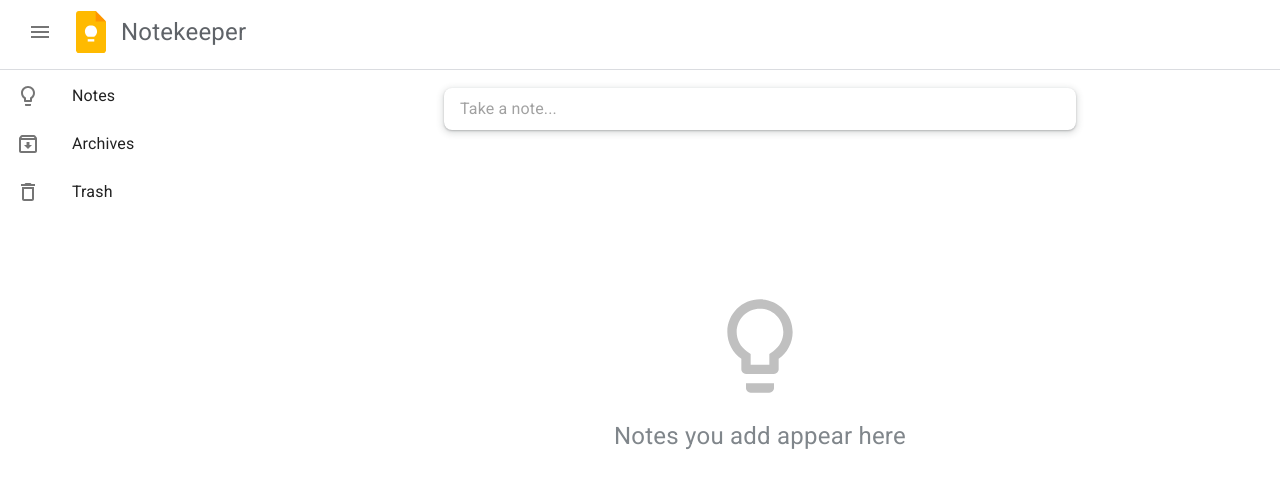
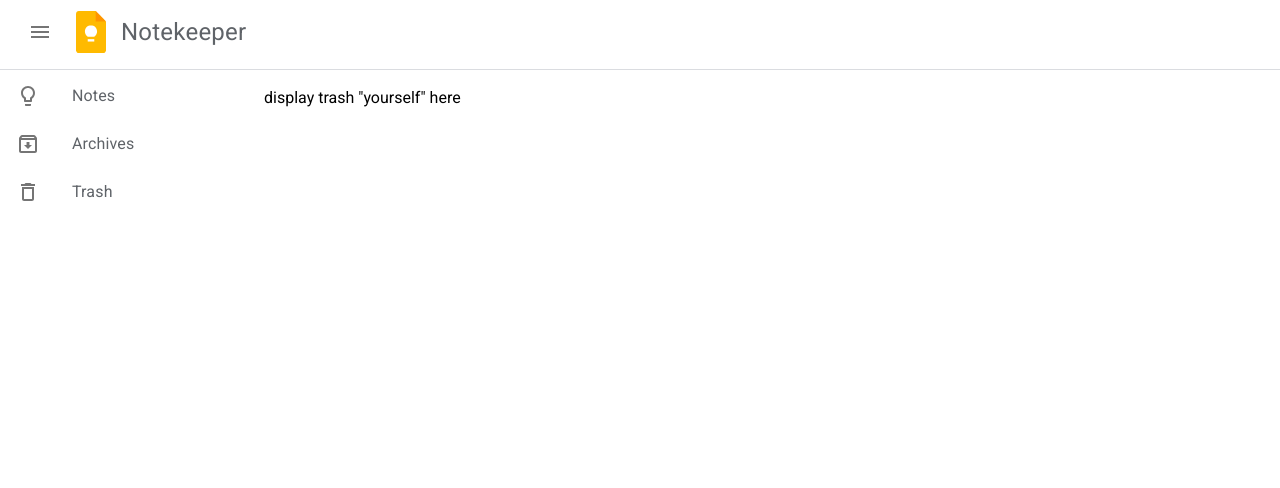
Before and after one commit to oneknucklehead/notekeeper, a React (Create React App) app: page /trash in a window 1280 px wide. Shown: the top 488 px of the page. Built offline with nearby package versions, Linux system fonts and the light colour scheme.

Commit message:
trash functionality implemented

```diff
--- a/package.json
+++ b/package.json
@@ -14,13 +14,14 @@
     "react": "^18.2.0",
     "react-beautiful-dnd": "^13.1.1",
     "react-dom": "^18.2.0",
+    "react-router-dom": "^6.4.1",
     "react-scripts": "5.0.1",
     "uuid": "^9.0.0",
     "web-vitals": "^2.1.4"
   },
   "scripts": {
     "predeploy": "npm run build",
-  "deploy": "gh-pages -d build",
+    "deploy": "gh-pages -d build",
     "start": "react-scripts start",
     "build": "react-scripts build",
     "test": "react-scripts test",
--- /dev/null
+++ b/src/Components/ArchiveArea/ArchiveArea.js
@@ -0,0 +1,25 @@
+import React from 'react'
+import { styled } from '@mui/material'
+import { Box } from '@mui/system'
+
+const DrawerHeader = styled('div')(({ theme }) => ({
+  ...theme.mixins.toolbar,
+}))
+const ArchiveArea = () => {
+  return (
+    <Box
+      sx={{
+        display: 'flex',
+        width: '100%',
+        height: '100vh',
+      }}
+    >
+      <Box sx={{ p: 3, width: '100%' }}>
+        <DrawerHeader></DrawerHeader>
+        display archive here
+      </Box>
+    </Box>
+  )
+}
+
+export default ArchiveArea
--- a/src/Components/Home/Home.js
+++ b/src/Components/Home/Home.js
@@ -1,13 +1,22 @@
 import { Box } from '@mui/material'
+import { BrowserRouter as Router, Routes, Route } from 'react-router-dom'
 import React from 'react'
 import NoteArea from '../NoteArea/NoteArea'
 import Sidebar from '../Sidebar/Sidebar'
+import TrashArea from '../TrashArea/TrashArea'
+import ArchiveArea from '../ArchiveArea/ArchiveArea'
 
 const Home = () => {
   return (
     <Box style={{ display: 'flex', width: '100%' }}>
-      <Sidebar />
-      <NoteArea />
+      <Router>
+        <Sidebar />
+        <Routes>
+          <Route path='/' element={<NoteArea />} />
+          <Route path='trash' element={<TrashArea />} />
+          <Route path='archive' element={<ArchiveArea />} />
+        </Routes>
+      </Router>
     </Box>
   )
 }
--- a/src/Components/NavList/NavList.js
+++ b/src/Components/NavList/NavList.js
@@ -3,22 +3,28 @@ import { List, ListItem, ListItemIcon, ListItemText } from '@mui/material'
 import Archive from '@mui/icons-material/ArchiveOutlined'
 import Lightbulb from '@mui/icons-material/LightbulbOutlined'
 import Delete from '@mui/icons-material/DeleteOutlineOutlined'
+import { Link } from 'react-router-dom'
 const NavList = () => {
   const lists = [
     {
       id: 1,
       name: 'Notes',
       icon: <Lightbulb sx={{ padding: 0, margin: 0 }} />,
+      route: '/',
     },
-    { id: 2, name: 'Archives', icon: <Archive /> },
-    { id: 3, name: 'Trash', icon: <Delete /> },
+    { id: 2, name: 'Archives', icon: <Archive />, route: '/archive' },
+    { id: 3, name: 'Trash', icon: <Delete />, route: '/trash' },
   ]
 
   return (
     <List>
       {lists.map((list) => (
+        <Link
+          key={list.id}
+          to={`${list.route}`}
+          style={{ textDecoration: 'none', color: '#5f6368' }}
+        >
           <ListItem
-          key={list.id}
             button
             sx={{
               borderBottomRightRadius: '2rem',
@@ -28,6 +34,7 @@ const NavList = () => {
             <ListItemIcon>{list.icon}</ListItemIcon>
             <ListItemText primary={list.name} />
           </ListItem>
+        </Link>
       ))}
     </List>
   )
--- a/src/Components/Note/Note.js
+++ b/src/Components/Note/Note.js
@@ -11,6 +11,7 @@ import {
 } from '@mui/material'
 import PushPinOutlinedIcon from '@mui/icons-material/PushPinOutlined'
 import PushPinIcon from '@mui/icons-material/PushPin'
+import DeleteForeverIcon from '@mui/icons-material/DeleteForever'
 import React, { useContext, useState } from 'react'
 import { NoteContext } from '../../Context/Context'
 import { Box } from '@mui/system'
@@ -44,10 +45,11 @@ const style = {
 }
 
 const Note = ({ note }) => {
-  const { notes, setNotes, pinnedNotes, setPinnedNotes } =
+  const { notes, setNotes, pinnedNotes, setPinnedNotes, trash, setTrash } =
     useContext(NoteContext)
 
   const [open, setOpen] = useState(false)
+  const [hover, setHover] = useState(false)
   const handlePinNote = (note) => {
     if (note.pinned) {
       const updatedNotes = pinnedNotes.filter((data) => data.id !== note.id)
@@ -61,12 +63,23 @@ const Note = ({ note }) => {
       setPinnedNotes((state) => [note, ...state])
     }
   }
-  const handleModalOpen = () => {
+  const handleDeleteNotes = (note) => {
+    var deletedNote
+    if (note.pinned) {
+      deletedNote = pinnedNotes.filter((data) => data.id === note.id)
+      const updatedNotes = pinnedNotes.filter((data) => data.id !== note.id)
+      setPinnedNotes(updatedNotes)
+    } else {
+      deletedNote = notes.filter((data) => data.id === note.id)
+      const updatedNotes = notes.filter((data) => data.id !== note.id)
+      setNotes(updatedNotes)
+    }
+    setTrash((state) => [...deletedNote, ...state])
+  }
+  const handleModal = () => {
     setOpen(!open)
   }
-  const handleModalClose = () => {
-    setOpen(!open)
-  }
+
   const handleNoteChange = (e) => {
     const updatedNote = { ...note, [e.target.name]: e.target.value }
     let updatedNotes
@@ -95,19 +108,25 @@ const Note = ({ note }) => {
   return (
     <>
       {!open && (
-        <NoteCard onClick={handleModalOpen}>
+        <NoteCard
+          onMouseEnter={() => setHover(true)}
+          onMouseLeave={() => setHover(false)}
+          onClick={handleModal}
+        >
           <CardContent>
             <CardHeader
               style={{ padding: 0 }}
               titleTypographyProps={{ variant: 'h6' }}
               title={note.title}
               action={
+                hover ? (
                   <IconButton
                     disableTouchRipple
                     onClick={() => handlePinNote(note)}
                   >
                     {note.pinned ? <PushPinIcon /> : <PushPinOutlinedIcon />}
                   </IconButton>
+                ) : null
               }
             />
 
@@ -125,6 +144,14 @@ const Note = ({ note }) => {
             >
               {note.text}
             </Typography>
+            {hover && (
+              <IconButton
+                disableTouchRipple
+                onClick={() => handleDeleteNotes(note)}
+              >
+                <DeleteForeverIcon />
+              </IconButton>
+            )}
           </CardContent>
         </NoteCard>
       )}
@@ -133,7 +160,7 @@ const Note = ({ note }) => {
           aria-labelledby='transition-modal-title'
           aria-describedby='transition-modal-description'
           open={open}
-          onClose={handleModalClose}
+          onClose={handleModal}
           closeAfterTransition
           BackdropComponent={Backdrop}
           BackdropProps={{
--- /dev/null
+++ b/src/Components/TrashArea/TrashArea.js
@@ -0,0 +1,34 @@
+import { styled } from '@mui/material'
+import { Box } from '@mui/system'
+import React, { useContext } from 'react'
+import { NoteContext } from '../../Context/Context'
+
+const DrawerHeader = styled('div')(({ theme }) => ({
+  ...theme.mixins.toolbar,
+}))
+
+const TrashArea = () => {
+  const { trash, setTrash } = useContext(NoteContext)
+  console.log(trash)
+  return (
+    <Box
+      sx={{
+        display: 'flex',
+        width: '100%',
+        height: '100vh',
+      }}
+    >
+      <Box sx={{ p: 3, width: '100%' }}>
+        <DrawerHeader></DrawerHeader>
+        display trash "yourself" here
+        {trash.map((note) => (
+          <div key={note.id}>
+            <div>{note.title}</div>
+          </div>
+        ))}
+      </Box>
+    </Box>
+  )
+}
+
+export default TrashArea
--- a/src/Context/Context.js
+++ b/src/Context/Context.js
@@ -6,9 +6,19 @@ const ContextProvider = ({ children }) => {
   const [notes, setNotes] = useState([])
   const [pinnedNotes, setPinnedNotes] = useState([])
   const [trash, setTrash] = useState([])
+  const [archive, setArchive] = useState([])
   return (
     <NoteContext.Provider
-      value={{ notes, setNotes, trash, setTrash, pinnedNotes, setPinnedNotes }}
+      value={{
+        notes,
+        setNotes,
+        trash,
+        setTrash,
+        pinnedNotes,
+        setPinnedNotes,
+        archive,
+        setArchive,
+      }}
     >
       {children}
     </NoteContext.Provider>
```
Also changed, not shown: 1 other file (tests, documents, lock files or other folders). Lines whose indentation alone changed are shown as unchanged.
